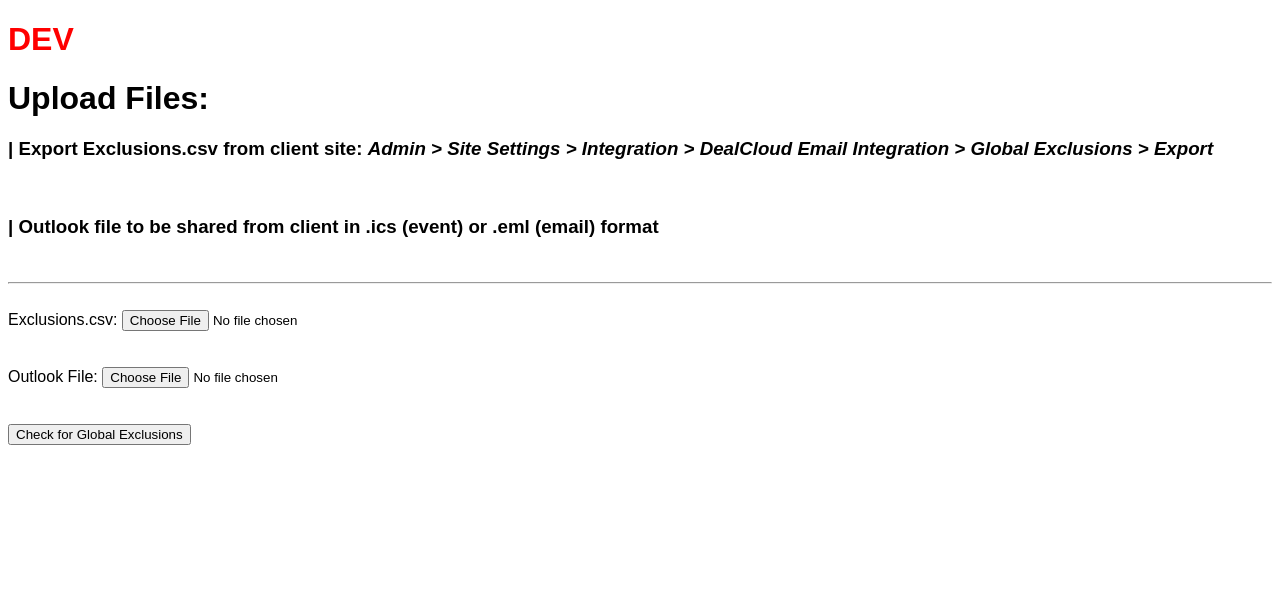
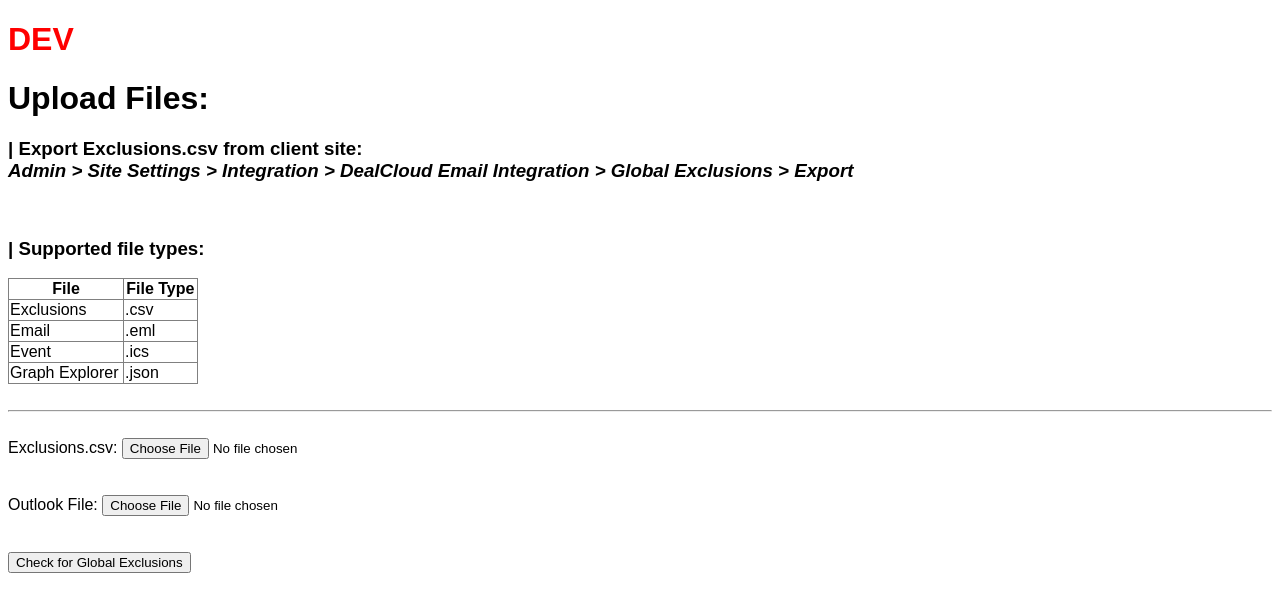
Before and after one commit to lt4753/dc1-global-exclusion-check, a Flask app: page / in a window 1280 px wide. Shown: the top 612 px of the page. Run offline with Flask 3, Linux system fonts and the light colour scheme.

Commit message:
dev commit

```diff
--- a/templates/index.html
+++ b/templates/index.html
@@ -6,13 +6,44 @@
         body {
           font-family: Arial, sans-serif;
         }
+      table {
+    border-collapse: collapse;
+    width: 15%;
+  }
   </style>
 </head>
 <body>
   <h1 style="color: red;">DEV</h1>
   <h1 >Upload Files:</h1>
-  <h3>| Export Exclusions.csv from client site:  <i>Admin > Site Settings > Integration > DealCloud Email Integration > Global Exclusions > Export</i></h3><br>
-  <h3>| Outlook file to be shared from client in .ics (event) or .eml (email) format</h3><br><hr><br>
+  <h3>| Export Exclusions.csv from client site:<br>  <i>Admin > Site Settings > Integration > DealCloud Email Integration > Global Exclusions > Export</i></h3><br>
+  <h3>| Supported file types:</h3>
+  <table border="1" >
+  <thead>
+    <tr>
+      <th>File</th>
+      <th>File Type</th>
+    </tr>
+  </thead>
+  <tbody>
+    <tr>
+      <td>Exclusions</td>
+      <td>.csv</td>
+    </tr>
+    <tr>
+      <td>Email</td>
+      <td>.eml</td>
+    </tr>
+    <tr>
+      <td>Event</td>
+      <td>.ics</td>
+    </tr>
+    <tr>
+      <td>Graph Explorer</td>
+      <td>.json</td>
+    </tr>
+  </tbody>
+</table>
+  <br><hr><br>
   {% with messages = get_flashed_messages() %}
     {% if messages %}
       <ul>{% for message in messages %}<li>{{ message }}</li>{% endfor %}</ul>
--- a/templates/results.html
+++ b/templates/results.html
@@ -64,8 +64,7 @@
   <hr>
   <br><h3>Additional Info:</h3>
     <h4 style="color: red;">!!! UNDER CONSTRUCTION:<br>
-      EML/ICS: Header Parsing - Headers spanning multiple lines may be formatted incorrectly<br>
-      JSON: Some header types are not yet configured</h4>
+      EML/ICS: Header Parsing - Headers spanning multiple lines may be formatted incorrectly<br></h4>
     {% for additional_ics_info in lines_from_ics%}
     <p>{{ additional_ics_info }}</p>
     {% endfor %}
```
